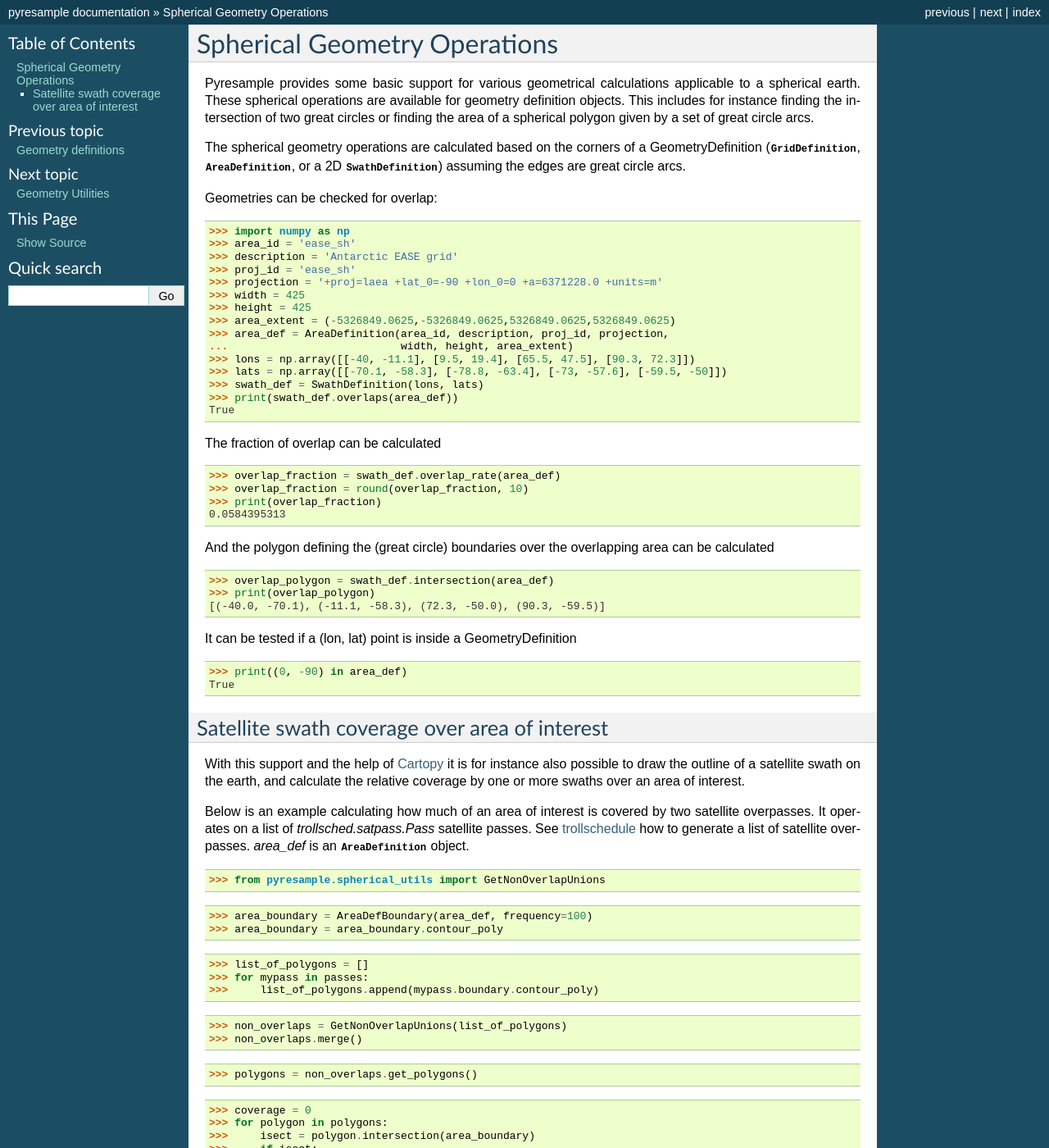
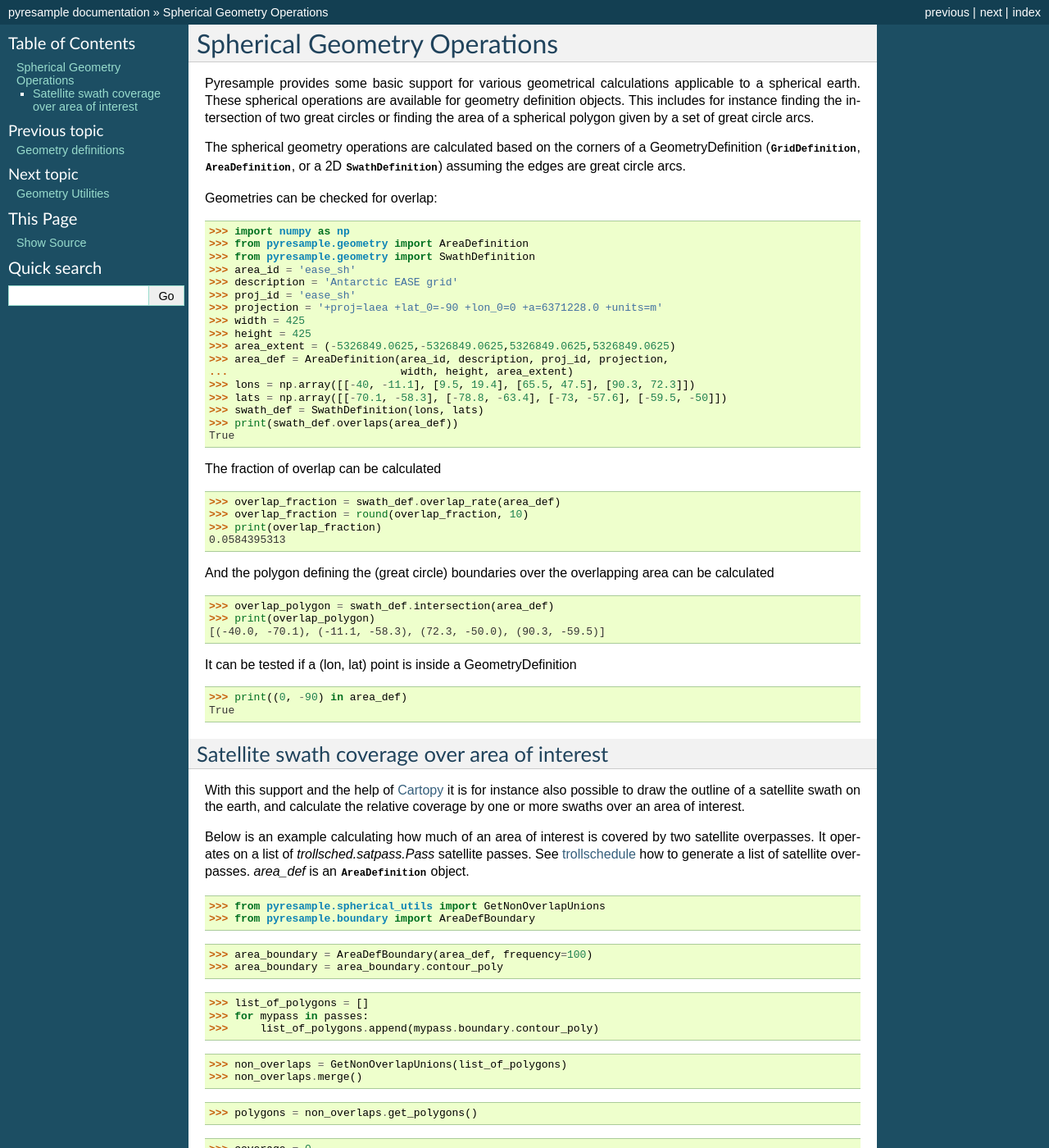
Before and after one commit to pytroll/pyresample, a Sphinx documentation site: the page built from docs/source/spherical_geometry.rst, in a window 1280 px wide and 1400 px high. Shown: the whole window at 82% size. Built offline with Sphinx 7.4.7, drawn with Linux system fonts in a browser that asks for light colours; the version number could not be read and is left out.

```diff
--- a/docs/source/spherical_geometry.rst
+++ b/docs/source/spherical_geometry.rst
@@ -17,6 +17,8 @@ Geometries can be checked for overlap:
 .. doctest::
 
  >>> import numpy as np
+ >>> from pyresample.geometry import AreaDefinition
+ >>> from pyresample.geometry import SwathDefinition
  >>> area_id = 'ease_sh'
  >>> description = 'Antarctic EASE grid'
  >>> proj_id = 'ease_sh'
@@ -70,6 +72,7 @@ satellite passes. See trollschedule_ how to generate a list of satellite overpas
 `area_def` is an :class:`~pyresample.geometry.AreaDefinition` object.
 
  >>> from pyresample.spherical_utils import GetNonOverlapUnions
+ >>> from pyresample.boundary import AreaDefBoundary
 
  >>> area_boundary = AreaDefBoundary(area_def, frequency=100) # doctest: +SKIP
  >>> area_boundary = area_boundary.contour_poly # doctest: +SKIP
```
Also changed, not shown: other parts of docs/source/spherical_geometry.rst (+2 -2 lines).
